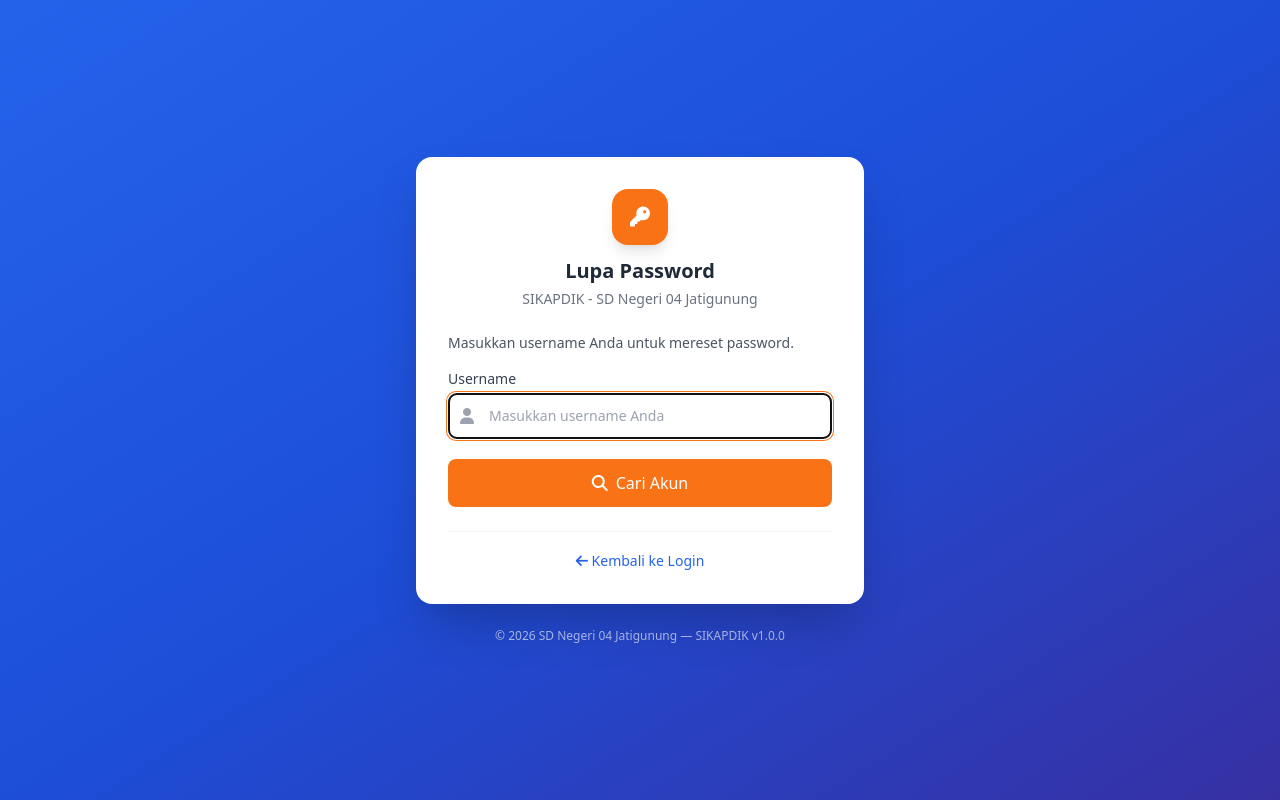
After one commit to regitamonayes327-create/karaktermanagement, a PHP site: page /modules/auth/forgot_password.php in a window 1280 px wide. The commit adds this page. Run offline with PHP 8.4, Linux system fonts and the light colour scheme; some libraries are stand-ins or nearby versions.

Commit message:
feat: Add forgot password with captcha verification
- Added forgot_password.php with random text/number captcha
- 2-step process: find username -> enter new password + captcha
- No email verification needed, simple captcha only
- Added 'Lupa Password?' link on login form
- Captcha uses mix of uppercase, lowercase, and numbers
- Logs password reset in audit_logs for security tracking

```diff
--- /dev/null
+++ b/sikapdik/modules/auth/forgot_password.php
@@ -0,0 +1,334 @@
+<?php
+/**
+ * Forgot Password - Reset with Captcha Only
+ * SIKAPDIK - Sistem Informasi Pemantauan Perilaku Siswa
+ */
+require_once __DIR__ . '/../../config/app.php';
+
+// Redirect if already logged in
+if (Auth::isLoggedIn()) {
+    redirect('');
+}
+
+// Handle refresh/cancel via GET
+if (isset($_GET['refresh'])) {
+    $_SESSION['forgot_captcha'] = null;
+    header("Location: " . BASE_URL . "modules/auth/forgot_password.php");
+    exit;
+}
+if (isset($_GET['cancel'])) {
+    unset($_SESSION['reset_user_id'], $_SESSION['reset_username'], $_SESSION['reset_fullname'], $_SESSION['forgot_captcha']);
+    header("Location: " . BASE_URL . "modules/auth/forgot_password.php");
+    exit;
+}
+
+// Generate captcha
+function generateCaptcha() {
+    $chars = 'ABCDEFGHJKLMNPQRSTUVWXYZabcdefghjkmnpqrstuvwxyz23456789';
+    $captcha = '';
+    for ($i = 0; $i < 6; $i++) {
+        $captcha .= $chars[random_int(0, strlen($chars) - 1)];
+    }
+    return $captcha;
+}
+
+// Generate new captcha if not set or after submission
+if (!isset($_SESSION['forgot_captcha']) || isset($_POST['reset_password'])) {
+    $_SESSION['forgot_captcha'] = generateCaptcha();
+}
+
+$error = '';
+$success = '';
+$step = 'find_user'; // find_user -> reset_form
+
+// Step 1: Find user by username
+if (isPost() && isset($_POST['find_user'])) {
+    if (!Security::validateCSRF()) {
+        $error = 'Sesi tidak valid. Silakan coba lagi.';
+    } else {
+        $username = Security::clean(post('username'));
+
+        if (empty($username)) {
+            $error = 'Username harus diisi.';
+        } else {
+            $db = Database::getInstance();
+            $user = $db->fetch("SELECT id, username, full_name, role FROM users WHERE username = ? AND is_active = 1", [$username]);
+
+            if (!$user) {
+                $error = 'Username tidak ditemukan atau akun tidak aktif.';
+            } else {
+                $_SESSION['reset_user_id'] = $user['id'];
+                $_SESSION['reset_username'] = $user['username'];
+                $_SESSION['reset_fullname'] = $user['full_name'];
+                $_SESSION['forgot_captcha'] = generateCaptcha();
+                $step = 'reset_form';
+            }
+        }
+    }
+}
+
+// Step 2: Reset password with captcha
+if (isPost() && isset($_POST['reset_password'])) {
+    if (!Security::validateCSRF()) {
+        $error = 'Sesi tidak valid. Silakan coba lagi.';
+    } else {
+        $captchaInput = trim(post('captcha'));
+        $newPassword = post('new_password');
+        $confirmPassword = post('confirm_password');
+        $userId = $_SESSION['reset_user_id'] ?? 0;
+
+        $errors = [];
+
+        // Validate captcha
+        if (empty($captchaInput) || $captchaInput !== ($_SESSION['forgot_captcha'] ?? '')) {
+            $errors[] = 'Kode captcha salah. Perhatikan huruf besar dan kecil.';
+        }
+
+        if (empty($newPassword)) {
+            $errors[] = 'Password baru harus diisi.';
+        } elseif (strlen($newPassword) < 8) {
+            $errors[] = 'Password baru minimal 8 karakter.';
+        }
+
+        if ($newPassword !== $confirmPassword) {
+            $errors[] = 'Konfirmasi password tidak cocok.';
+        }
+
+        if (!$userId) {
+            $errors[] = 'Sesi reset tidak valid. Silakan ulangi.';
+        }
+
+        if (empty($errors)) {
+            $db = Database::getInstance();
+            $hash = Security::hashPassword($newPassword);
+
+            $db->update('users', [
+                'password' => $hash,
+                'login_attempts' => 0,
+                'locked_until' => null,
+                'password_changed_at' => date('Y-m-d H:i:s')
+            ], 'id = ?', [$userId]);
+
+            // Log activity
+            try {
+                $db->insert('audit_logs', [
+                    'user_id' => $userId,
+                    'action' => 'forgot_password_reset',
+                    'module' => 'auth',
+                    'description' => 'Password direset melalui fitur lupa password',
+                    'ip_address' => Security::getClientIP(),
+                    'user_agent' => substr($_SERVER['HTTP_USER_AGENT'] ?? '', 0, 255)
+                ]);
+            } catch (Exception $e) {}
+
+            // Clear session data
+            unset($_SESSION['reset_user_id'], $_SESSION['reset_username'], $_SESSION['reset_fullname'], $_SESSION['forgot_captcha']);
+
+            $success = 'Password berhasil diubah! Silakan login dengan password baru.';
+            $step = 'find_user';
+        } else {
+            $error = implode('<br>', $errors);
+            $step = 'reset_form';
+            // Regenerate captcha on failure
+            $_SESSION['forgot_captcha'] = generateCaptcha();
+        }
+    }
+}
+
+// Keep step as reset_form if user data exists in session
+if ($step === 'find_user' && isset($_SESSION['reset_user_id']) && !$success) {
+    $step = 'reset_form';
+}
+
+$captchaCode = $_SESSION['forgot_captcha'] ?? generateCaptcha();
+?>
+<!DOCTYPE html>
+<html lang="id">
+<head>
+    <meta charset="UTF-8">
+    <meta name="viewport" content="width=device-width, initial-scale=1.0">
+    <title>Lupa Password - <?= APP_NAME ?></title>
+    <script src="https://cdn.tailwindcss.com"></script>
+    <link rel="stylesheet" href="https://cdnjs.cloudflare.com/ajax/libs/font-awesome/6.5.1/css/all.min.css">
+</head>
+<body class="bg-gradient-to-br from-blue-600 via-blue-700 to-indigo-800 min-h-screen flex items-center justify-center p-4">
+    <div class="w-full max-w-md">
+        <!-- Card -->
+        <div class="bg-white rounded-2xl shadow-2xl p-8">
+            <!-- Logo -->
+            <div class="text-center mb-6">
+                <div class="w-14 h-14 bg-orange-500 rounded-2xl flex items-center justify-center mx-auto mb-3 shadow-lg">
+                    <i class="fas fa-key text-white text-xl"></i>
+                </div>
+                <h1 class="text-xl font-bold text-gray-800">Lupa Password</h1>
+                <p class="text-sm text-gray-500 mt-1"><?= APP_NAME ?> - <?= SCHOOL_NAME ?></p>
+            </div>
+
+            <!-- Success message -->
+            <?php if ($success): ?>
+            <div class="mb-4 p-4 rounded-lg bg-green-50 border border-green-200 text-green-700 text-sm flex items-start gap-2">
+                <i class="fas fa-check-circle mt-0.5"></i>
+                <div>
+                    <p class="font-medium"><?= $success ?></p>
+                    <a href="<?= BASE_URL ?>modules/auth/login.php" class="inline-flex items-center gap-1 mt-2 text-green-800 font-medium hover:underline">
+                        <i class="fas fa-sign-in-alt"></i> Ke halaman login
+                    </a>
+                </div>
+            </div>
+            <?php endif; ?>
+
+            <!-- Error message -->
+            <?php if ($error): ?>
+            <div class="mb-4 p-3 rounded-lg bg-red-50 border border-red-200 text-red-700 text-sm flex items-start gap-2">
+                <i class="fas fa-exclamation-circle mt-0.5"></i>
+                <span><?= $error ?></span>
+            </div>
+            <?php endif; ?>
+
+            <?php if ($step === 'find_user' && !$success): ?>
+            <!-- Step 1: Find Username -->
+            <form method="POST" autocomplete="off">
+                <?= Security::csrfField() ?>
+
+                <p class="text-sm text-gray-600 mb-4">Masukkan username Anda untuk mereset password.</p>
+
+                <div class="mb-5">
+                    <label class="block text-sm font-medium text-gray-700 mb-1">Username</label>
+                    <div class="relative">
+                        <span class="absolute inset-y-0 left-0 flex items-center pl-3 text-gray-400">
+                            <i class="fas fa-user"></i>
+                        </span>
+                        <input type="text" name="username"
+                               value="<?= htmlspecialchars(post('username')) ?>"
+                               class="w-full pl-10 pr-4 py-3 border border-gray-200 rounded-lg focus:ring-2 focus:ring-orange-500 focus:border-transparent transition text-sm"
+                               placeholder="Masukkan username Anda" required autofocus>
+                    </div>
+                </div>
+
+                <button type="submit" name="find_user" value="1"
+                        class="w-full py-3 bg-orange-500 text-white rounded-lg font-medium hover:bg-orange-600 focus:ring-4 focus:ring-orange-200 transition duration-200 flex items-center justify-center gap-2">
+                    <i class="fas fa-search"></i>
+                    <span>Cari Akun</span>
+                </button>
+            </form>
+
+            <?php elseif ($step === 'reset_form'): ?>
+            <!-- Step 2: Reset Password with Captcha -->
+            <form method="POST" autocomplete="off">
+                <?= Security::csrfField() ?>
+
+                <!-- User info -->
+                <div class="mb-4 p-3 rounded-lg bg-blue-50 border border-blue-200 text-blue-700 text-sm">
+                    <p class="font-medium"><i class="fas fa-user-check"></i> Akun ditemukan:</p>
+                    <p class="mt-1"><?= htmlspecialchars($_SESSION['reset_fullname'] ?? '') ?> <span class="text-blue-500">(@<?= htmlspecialchars($_SESSION['reset_username'] ?? '') ?>)</span></p>
+                </div>
+
+                <!-- New Password -->
+                <div class="mb-4">
+                    <label class="block text-sm font-medium text-gray-700 mb-1">Password Baru</label>
+                    <div class="relative">
+                        <span class="absolute inset-y-0 left-0 flex items-center pl-3 text-gray-400">
+                            <i class="fas fa-lock"></i>
+                        </span>
+                        <input type="password" name="new_password" id="newPassInput"
+                               class="w-full pl-10 pr-10 py-3 border border-gray-200 rounded-lg focus:ring-2 focus:ring-orange-500 focus:border-transparent transition text-sm"
+                               placeholder="Minimal 8 karakter" required minlength="8">
+                        <button type="button" onclick="toggleNewPass()" class="absolute inset-y-0 right-0 flex items-center pr-3 text-gray-400 hover:text-gray-600">
+                            <i class="fas fa-eye" id="toggleNewIcon"></i>
+                        </button>
+                    </div>
+                </div>
+
+                <!-- Confirm Password -->
+                <div class="mb-4">
+                    <label class="block text-sm font-medium text-gray-700 mb-1">Konfirmasi Password Baru</label>
+                    <div class="relative">
+                        <span class="absolute inset-y-0 left-0 flex items-center pl-3 text-gray-400">
+                            <i class="fas fa-lock"></i>
+                        </span>
+                        <input type="password" name="confirm_password"
+                               class="w-full pl-10 pr-4 py-3 border border-gray-200 rounded-lg focus:ring-2 focus:ring-orange-500 focus:border-transparent transition text-sm"
+                               placeholder="Ulangi password baru" required minlength="8">
+                    </div>
+                </div>
+
+                <!-- Captcha -->
+                <div class="mb-5">
+                    <label class="block text-sm font-medium text-gray-700 mb-2">Kode Verifikasi</label>
+                    <div class="flex items-center gap-3 mb-2">
+                        <!-- Captcha Display -->
+                        <div class="flex-shrink-0 px-4 py-3 bg-gray-900 rounded-lg select-none relative overflow-hidden" id="captchaBox">
+                            <!-- Background noise -->
+                            <div class="absolute inset-0 opacity-20">
+                                <svg width="100%" height="100%">
+                                    <line x1="5" y1="5" x2="90%" y2="80%" stroke="#666" stroke-width="1"/>
+                                    <line x1="10%" y1="90%" x2="95%" y2="10%" stroke="#888" stroke-width="1"/>
+                                    <line x1="50%" y1="0" x2="30%" y2="100%" stroke="#555" stroke-width="1"/>
+                                </svg>
+                            </div>
+                            <span class="relative text-xl font-mono font-bold tracking-[0.3em] text-green-400" style="text-shadow: 2px 2px 4px rgba(0,0,0,0.5); letter-spacing: 0.2em; font-style: italic;">
+                                <?= htmlspecialchars($captchaCode) ?>
+                            </span>
+                        </div>
+                        <!-- Refresh captcha -->
+                        <a href="<?= BASE_URL ?>modules/auth/forgot_password.php?refresh=1"
+                           class="w-10 h-10 bg-gray-100 rounded-lg flex items-center justify-center text-gray-500 hover:bg-gray-200 hover:text-gray-700 transition" title="Ganti kode">
+                            <i class="fas fa-sync-alt"></i>
+                        </a>
+                    </div>
+                    <div class="relative">
+                        <span class="absolute inset-y-0 left-0 flex items-center pl-3 text-gray-400">
+                            <i class="fas fa-shield-alt"></i>
+                        </span>
+                        <input type="text" name="captcha"
+                               class="w-full pl-10 pr-4 py-3 border border-gray-200 rounded-lg focus:ring-2 focus:ring-orange-500 focus:border-transparent transition text-sm"
+                               placeholder="Ketik kode di atas (perhatikan besar/kecil)" required autocomplete="off">
+                    </div>
+                    <p class="text-xs text-gray-400 mt-1"><i class="fas fa-info-circle"></i> Ketik persis sesuai huruf besar/kecil yang ditampilkan</p>
+                </div>
+
+                <button type="submit" name="reset_password" value="1"
+                        class="w-full py-3 bg-orange-500 text-white rounded-lg font-medium hover:bg-orange-600 focus:ring-4 focus:ring-orange-200 transition duration-200 flex items-center justify-center gap-2">
+                    <i class="fas fa-save"></i>
+                    <span>Reset Password</span>
+                </button>
+
+                <!-- Cancel / Back -->
+                <a href="<?= BASE_URL ?>modules/auth/forgot_password.php?cancel=1"
+                   class="block mt-3 text-center text-sm text-gray-500 hover:text-gray-700">
+                    <i class="fas fa-arrow-left"></i> Ganti username lain
+                </a>
+            </form>
+            <?php endif; ?>
+
+            <!-- Back to login -->
+            <?php if (!$success): ?>
+            <div class="mt-6 pt-4 border-t border-gray-100 text-center">
+                <a href="<?= BASE_URL ?>modules/auth/login.php" class="text-sm text-blue-600 hover:text-blue-800 font-medium">
+                    <i class="fas fa-arrow-left"></i> Kembali ke Login
+                </a>
+            </div>
+            <?php endif; ?>
+        </div>
+
+        <!-- Footer -->
+        <p class="text-center text-white/60 text-xs mt-6">
+            &copy; <?= date('Y') ?> <?= SCHOOL_NAME ?> &mdash; <?= APP_NAME ?> v<?= APP_VERSION ?>
+        </p>
+    </div>
+
+    <script>
+    function toggleNewPass() {
+        const input = document.getElementById('newPassInput');
+        const icon = document.getElementById('toggleNewIcon');
+        if (input.type === 'password') {
+            input.type = 'text';
+            icon.classList.replace('fa-eye', 'fa-eye-slash');
+        } else {
+            input.type = 'password';
+            icon.classList.replace('fa-eye-slash', 'fa-eye');
+        }
+    }
+    </script>
+</body>
+</html>
```
Also changed, not shown: sikapdik/modules/auth/login.php (+7 -0 lines).
